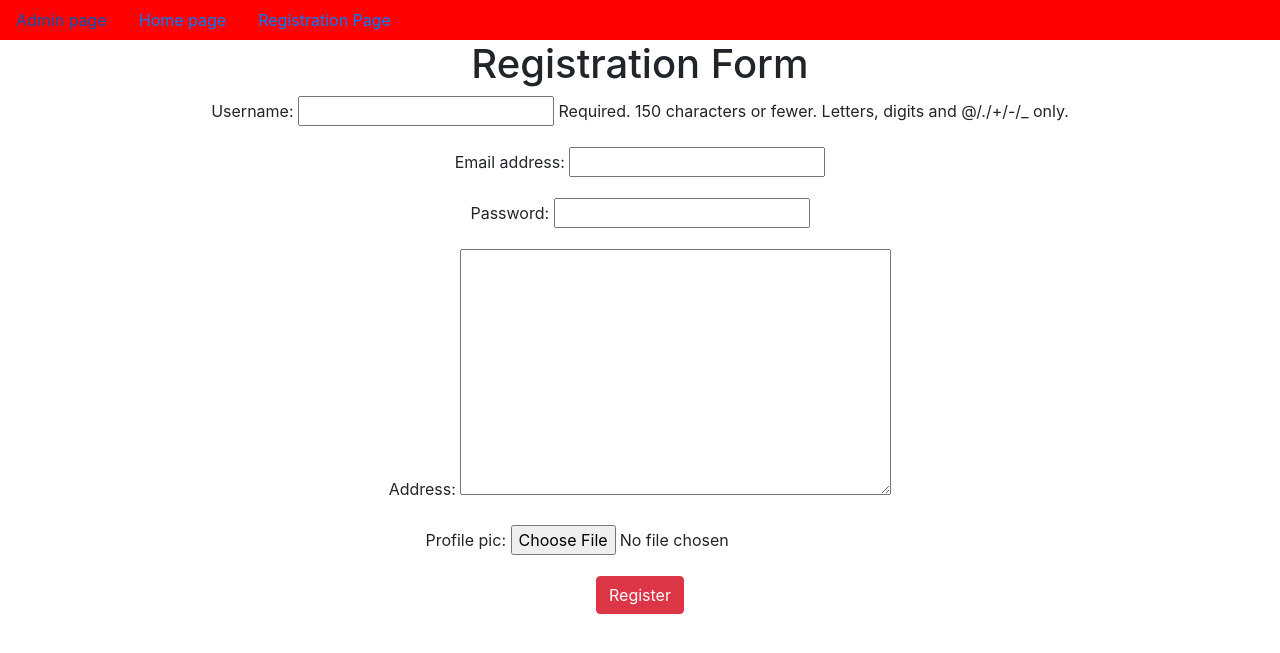
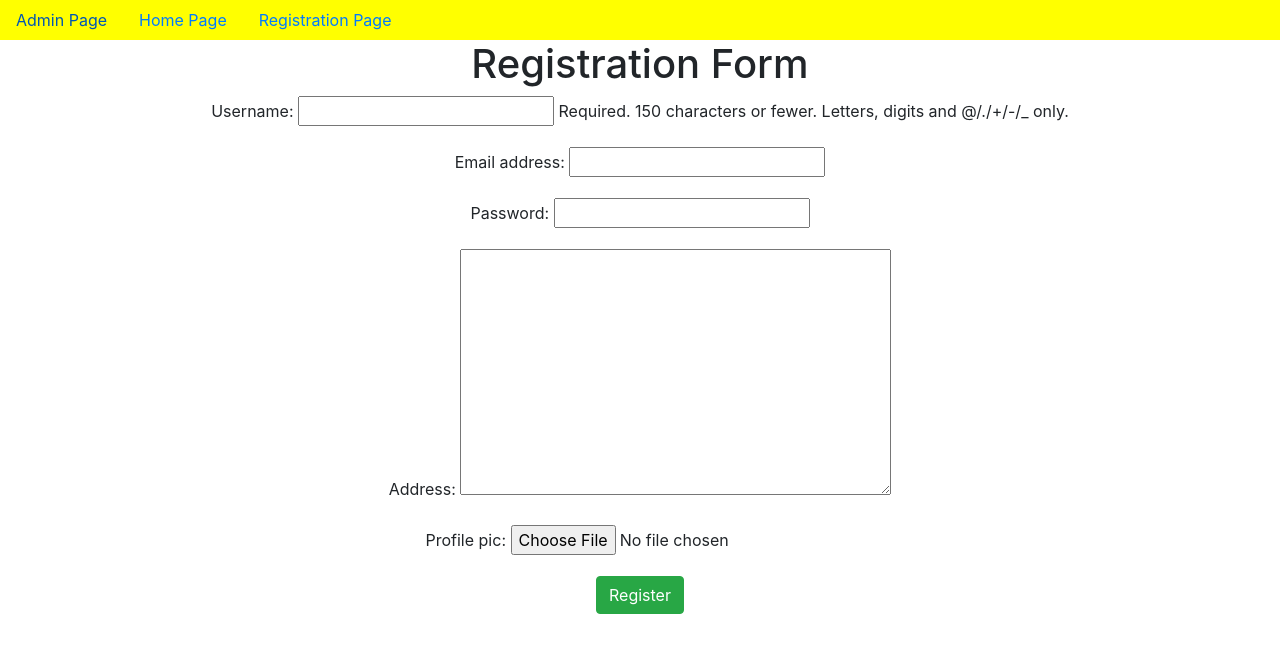
Before and after one commit to swainsubhrajit98/User_Registration, a Django app: page /Registration/ in a window 1280 px wide. Shown: the top 653 px of the page. Run offline with Django 4.2, Linux system fonts and the light colour scheme.

Commit message:
first commit

```diff
--- a/App/views.py
+++ b/App/views.py
@@ -1,6 +1,7 @@
 from django.shortcuts import render
 from App.forms import *
 from django.http import HttpResponse
+from django.core.mail import send_mail
 # Create your views here.
 
 def Home(request):
@@ -21,5 +22,12 @@ def Registration(request):
             PO=PD.save(commit=False)
             PO.user=USO
             PO.save()
+
+            send_mail('User Registration',
+                      'Registration Done Successfully!!!',
+                      'swainsubhrajit98@gmail.com',
+                      [USO.email],
+                      fail_silently=False)
+
             return HttpResponse('Register Successfully Done!!!')
     return render(request,'Registration.html',d)
--- a/templates/Dummy.html
+++ b/templates/Dummy.html
@@ -16,12 +16,10 @@
   <body>
     <center>
 
-        <nav class="nav" style="background-color: red;">
-            <a href="{% url 'admin:index' %}" class="nav-link">Admin page</a>
-            <a href="{% url 'Home' %}" class="nav-link">Home page</a>
+        <nav class="nav" style="background-color: yellow;">
+            <a href="{% url 'admin:index' %}" class="nav-link">Admin Page</a>
+            <a href="{% url 'Home' %}" class="nav-link">Home Page</a>
             <a href="{% url 'Registration' %}" class="nav-link">Registration Page</a>
-
-
         </nav>
 {% block body_block %}
 
--- a/templates/Home.html
+++ b/templates/Home.html
@@ -7,7 +7,6 @@
 {% endblock %}
 
 
-
 {% block body_block %}
     <h1>Welcome to Home Page</h1>
 {% endblock %}
--- a/templates/Registration.html
+++ b/templates/Registration.html
@@ -10,9 +10,8 @@
 <h1>Registration Form</h1>
 <form method="POST" enctype="multipart/form-data">
     {% csrf_token %}
-
         {{uf.as_p}}
         {{pf.as_p}}
-    <input type="submit" value="Register" class="btn btn-danger">
+    <input type="submit" value="Register" class="btn btn-success">
 </form>
 {% endblock %}
```
Also changed, not shown: Project25/settings.py (+6 -1 lines), db.sqlite3, media/Profile/DSC_4687.JPG (added).
